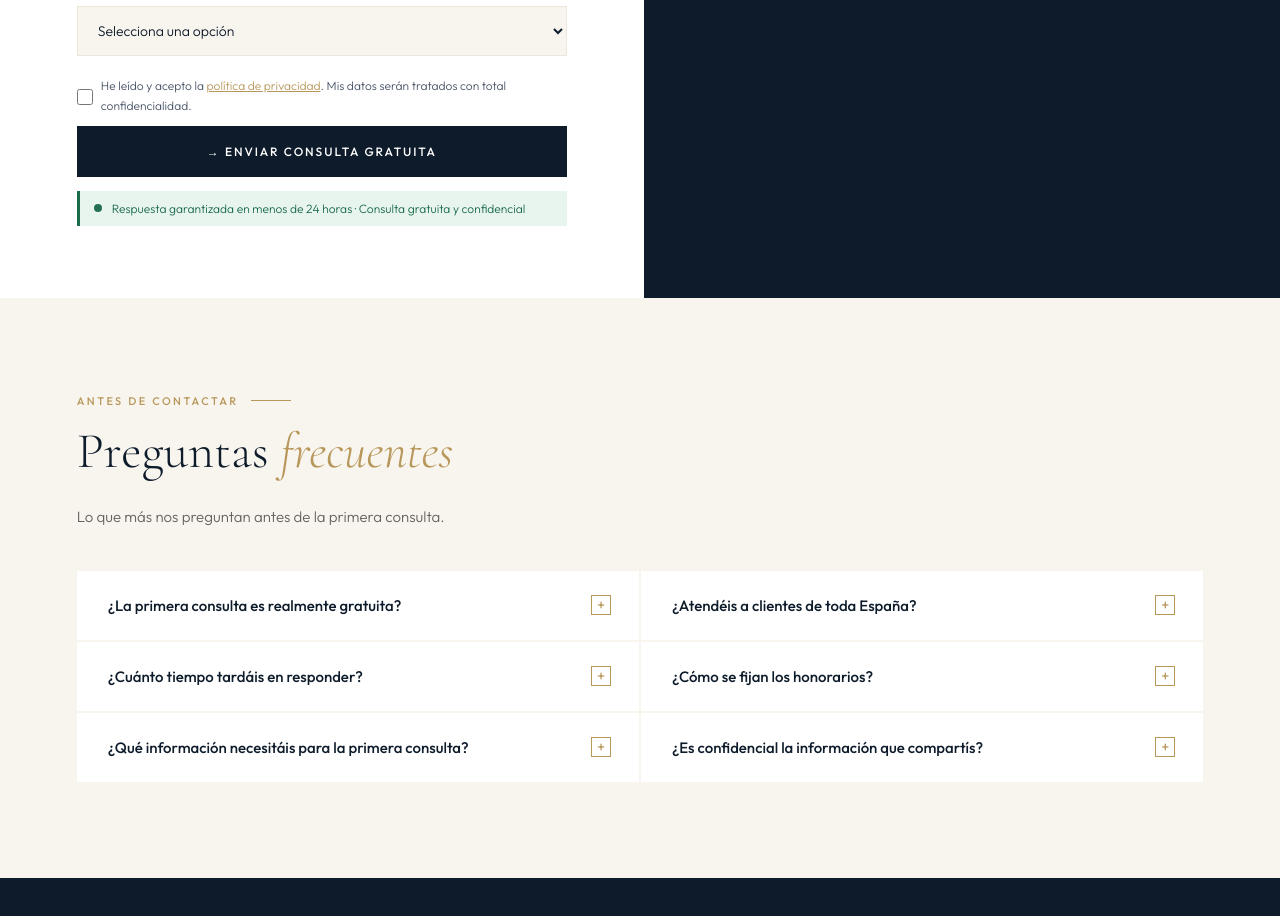
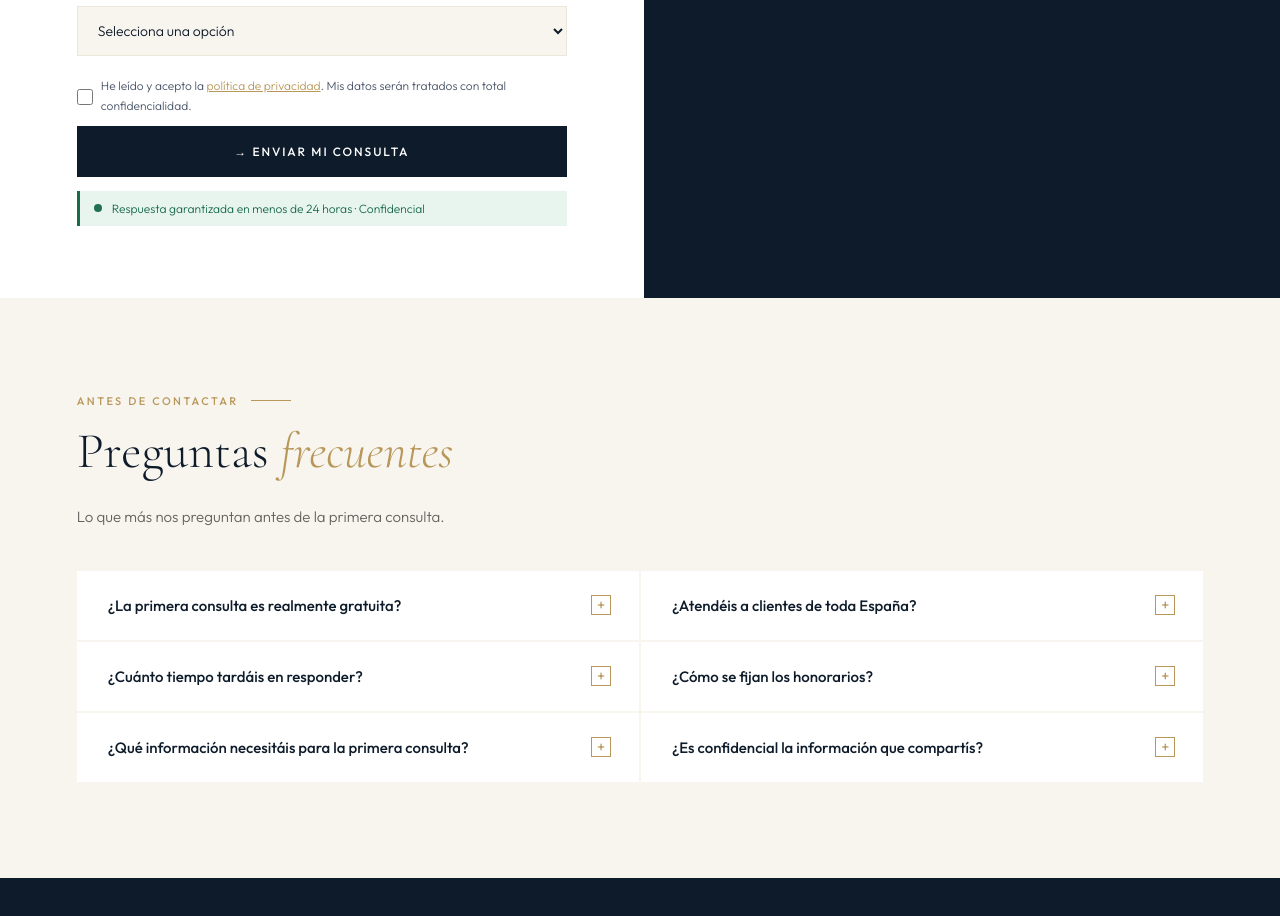
Before and after one commit to Ivanrm01/IRM-Abogados, a Next.js app: page /contacto in a window 1280 px wide. Shown: the part 1546-2462 px from the top of the page. Built offline with nearby package versions, Linux system fonts and the light colour scheme; no server answers.

Commit message:
Actualizar page.jsx

```diff
--- a/app/contacto/page.jsx
+++ b/app/contacto/page.jsx
@@ -143,9 +143,9 @@ export default function ContactoPage() {
               </label>
               {error && <div className={styles.errorMsg}>{error}</div>}
               <button onClick={submit} disabled={sending} className={styles.submitBtn}>
-                {sending ? 'Enviando...' : '→ Enviar consulta gratuita'}
+                {sending ? 'Enviando...' : '→ Enviar mi consulta'}
               </button>
-              <div className={styles.guarantee}><div className={styles.greenDot}></div>Respuesta garantizada en menos de 24 horas · Consulta gratuita y confidencial</div>
+              <div className={styles.guarantee}><div className={styles.greenDot}></div>Respuesta garantizada en menos de 24 horas · Confidencial</div>
             </>
           )}
         </div>
```
